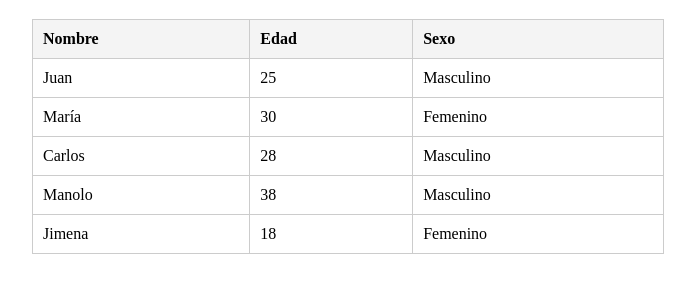
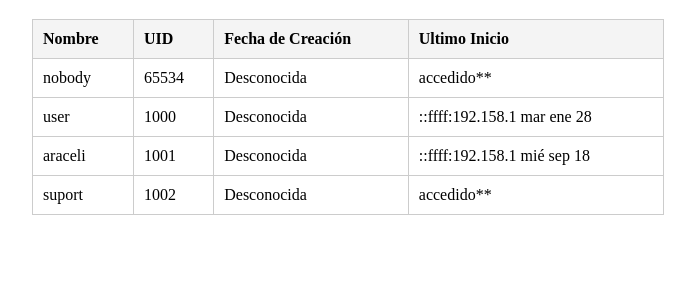
Before and after one commit to LainerDonet/Ejercicio_HTML_CSS_JS, a plain HTML site: page curso_JS_ejemplo_16/index.html in a window 1280 px wide. Shown: the part 61-354 px from the top of the page, without its empty margins (292-987 px from the left). Drawn offline with Linux system fonts and the light colour scheme.

Commit message:
Consumir JSON con javascript v3

```diff
--- a/curso_JS_ejemplo_16/data.json
+++ b/curso_JS_ejemplo_16/data.json
@@ -1,27 +1,26 @@
 [
     {
-        "nombre": "Juan",
-        "edad": 25,
-        "sexo": "Masculino"
+      "usuario": "nobody",
+      "uid": 65534,
+      "fecha_creacion": "Desconocida",
+      "ultimo_inicio": "accedido**   "
     },
     {
-        "nombre": "María",
-        "edad": 30,
-        "sexo": "Femenino"
+      "usuario": "user",
+      "uid": 1000,
+      "fecha_creacion": "Desconocida",
+      "ultimo_inicio": "::ffff:192.158.1 mar ene 28"
     },
     {
-        "nombre": "Carlos",
-        "edad": 28,
-        "sexo": "Masculino"
-    },
-    {
-        "nombre": "Manolo",
-        "edad": 38,
-        "sexo": "Masculino"
-    },
-    {
-        "nombre": "Jimena",
-        "edad": 18,
-        "sexo": "Femenino"
-    }
-]
+        "usuario": "araceli",
+        "uid": 1001,
+        "fecha_creacion": "Desconocida",
+        "ultimo_inicio": "::ffff:192.158.1 mié sep 18"
+      },
+      {
+        "usuario": "suport",
+        "uid": 1002,
+        "fecha_creacion": "Desconocida",
+        "ultimo_inicio": "accedido**   "
+      }
+    ]
--- a/curso_JS_ejemplo_16/index.html
+++ b/curso_JS_ejemplo_16/index.html
@@ -12,8 +12,9 @@
         <thead>
             <tr>
                 <th>Nombre</th>
-                <th>Edad</th>
-                <th>Sexo</th>
+                <th>UID</th>
+                <th>Fecha de Creación</th>
+                <th>Ultimo Inicio</th>
             </tr>
         </thead>
         <tbody>
--- a/curso_JS_ejemplo_16/source.js
+++ b/curso_JS_ejemplo_16/source.js
@@ -15,9 +15,10 @@ fetch('data.json')
 
         // Crear celdas para nombre, edad y sexo
         fila.innerHTML = `
-            <td>${persona.nombre}</td>
-            <td>${persona.edad}</td>
-            <td>${persona.sexo}</td>
+            <td>${persona.usuario}</td>
+            <td>${persona.uid}</td>
+            <td>${persona.fecha_creacion}</td>
+            <td>${persona.ultimo_inicio}</td>
         `;
 
         // Agregar la fila al cuerpo de la tabla
```
